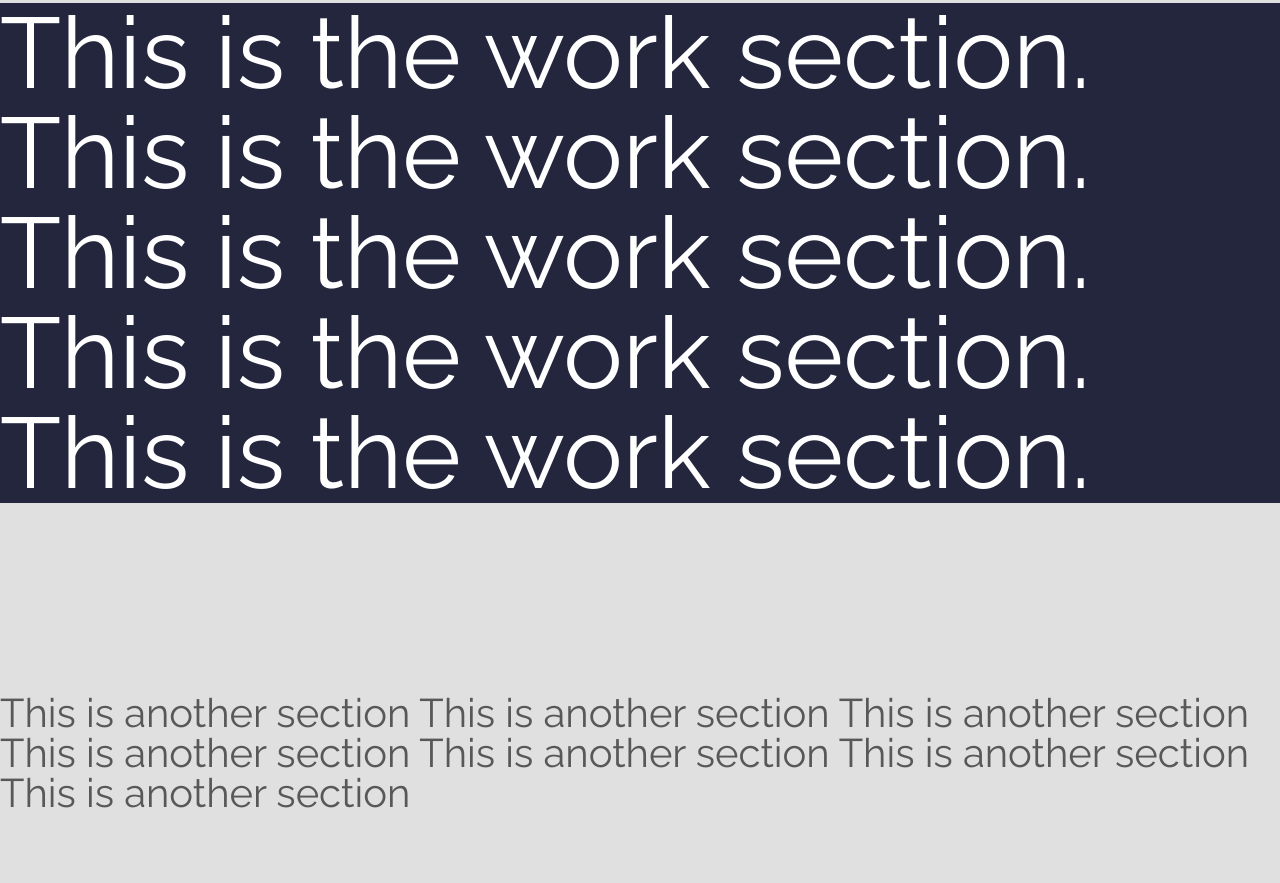
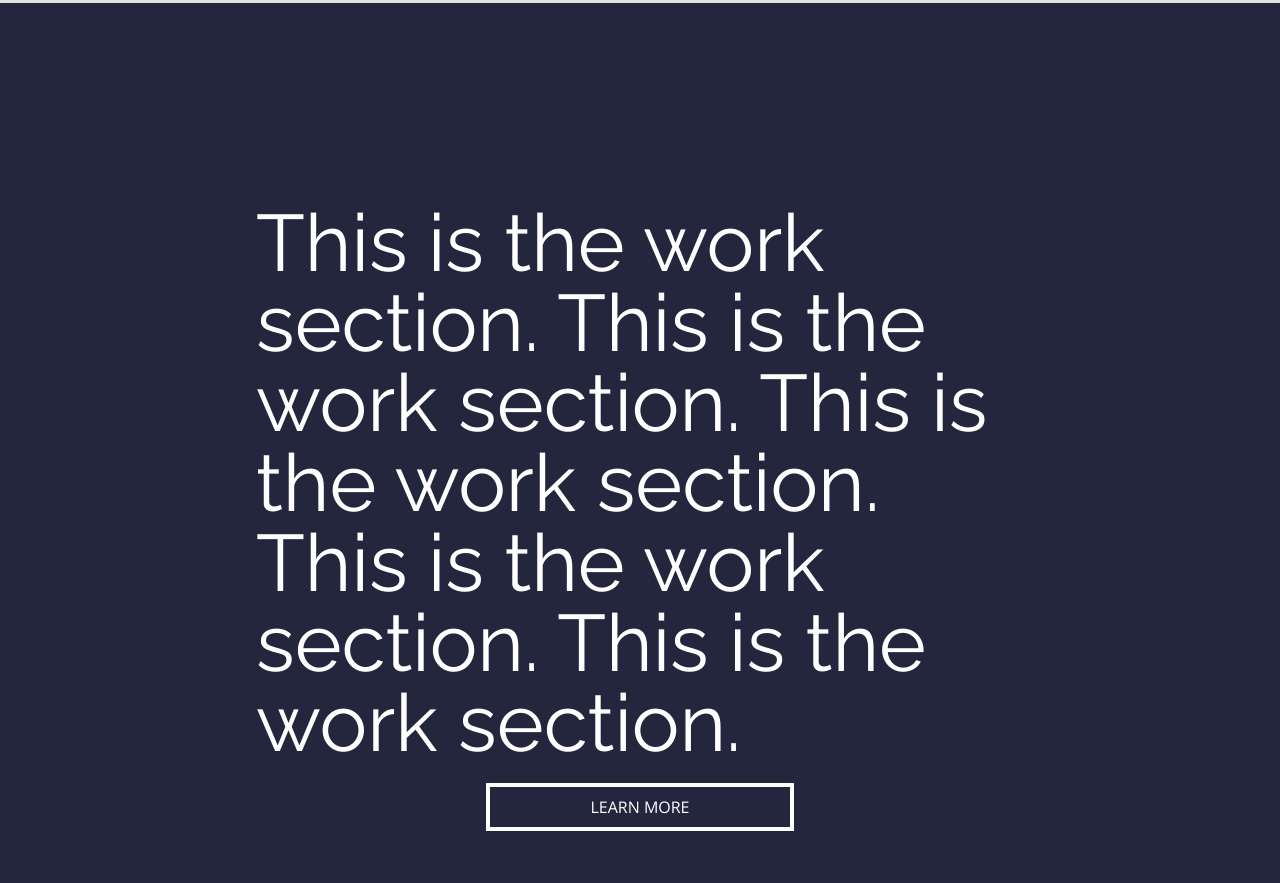
Before and after one commit to krdowns/gentry-portfolio, a plain HTML site: page index.html in a window 1280 px wide. Shown: the part 797-1680 px from the top of the page. Drawn offline with nearby package versions, Linux system fonts and the light colour scheme; a script that the page names is missing.

Commit message:
updating work section

```diff
--- a/index.html
+++ b/index.html
@@ -37,6 +37,10 @@
             This is the work section.
             This is the work section.
         </p>
+        <p></p>
+        <div class="button-container">
+            <a class="learn-more-button">LEARN MORE</a>
+        </div>
     </section>
 
     <section class="bottom">
--- a/styles/index.css
+++ b/styles/index.css
@@ -64,7 +64,7 @@ body {
     left: 0;
     width: 100%;
     height: 80px;
-    background-color: transparent;
+    background-color: #e0e0e0;
     font-size: 18px;
 }
 
@@ -90,6 +90,7 @@ body {
 
 .right-nav a:hover {
     color: #D75527;
+    cursor: pointer;
 }
 
 .about {
@@ -109,18 +110,47 @@ body {
 
 .work {
     background-color: #23263D;
-    height: 500px;
+    height: 800px;
+    padding-top: 200px;
 }
 
 .work-text {
-    font-size: 100px;
+    width: 60%;
+    margin-left: 20%;
+    font-size: 80px;
     color: white;
+}
+
+.button-container {
+    display: flex;
+    flex-direction: row;
+    width: 100%;
+    justify-content: center;
+}
+
+.learn-more-button {
+    box-sizing: border-box;
+    color: white;
+    border: 4px solid white;
+    padding-top: 12px;
+    padding-bottom: 12px;
+    padding-left: 100px;
+    padding-right: 100px;
+    margin-top: 20px;
+    font-family: 'Open Sans', sans-serif;
+}
+
+.learn-more-button:hover {
+    border: 4px solid transparent;
+    background-color: #000;
 }
 
 .bottom {
     display: flex;
     flex-direction: column;
     justify-content: center;
+    width: 60%;
+    margin-left: 20%;
     color: #585858;
     font-size: 40px;
     height: 500px;
```
